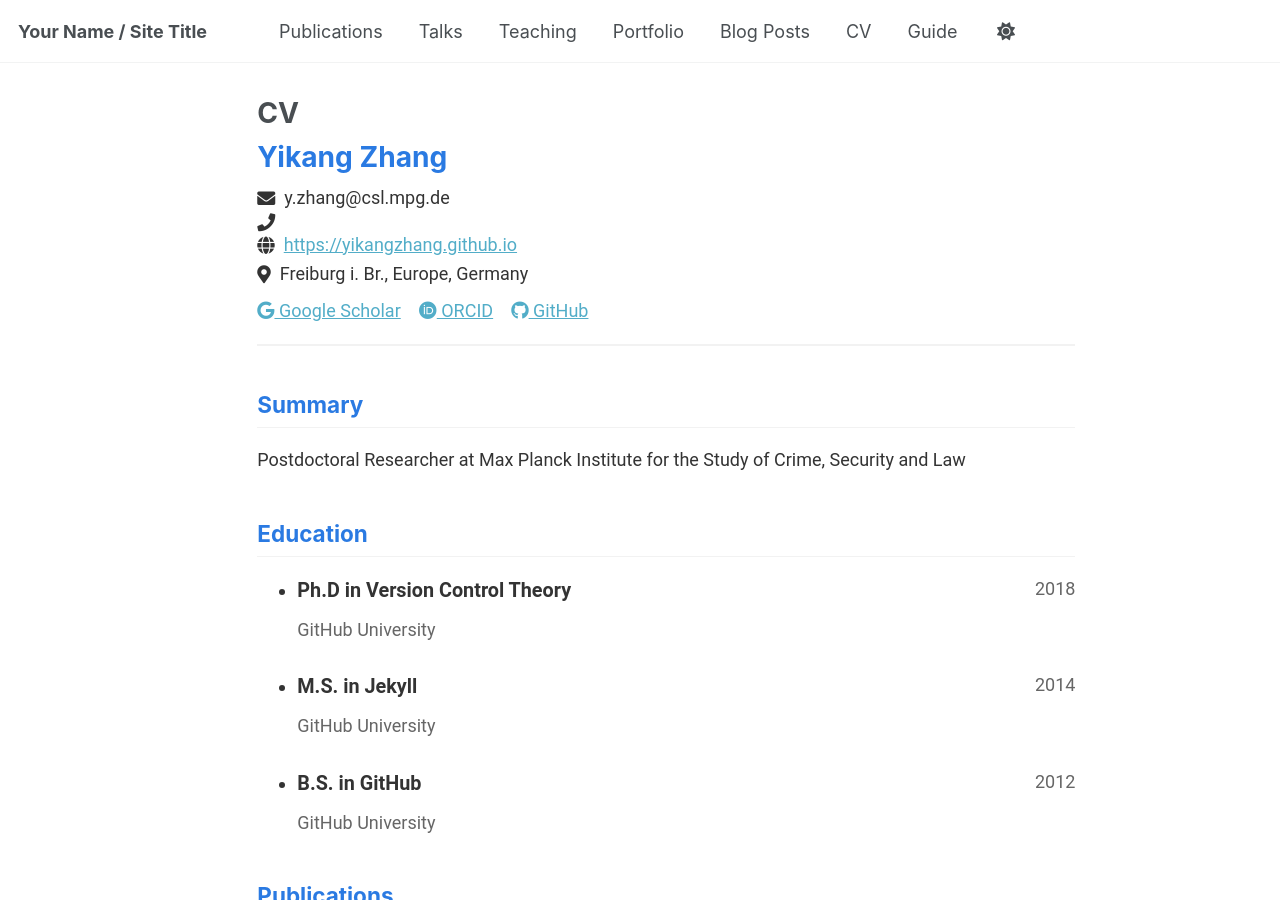
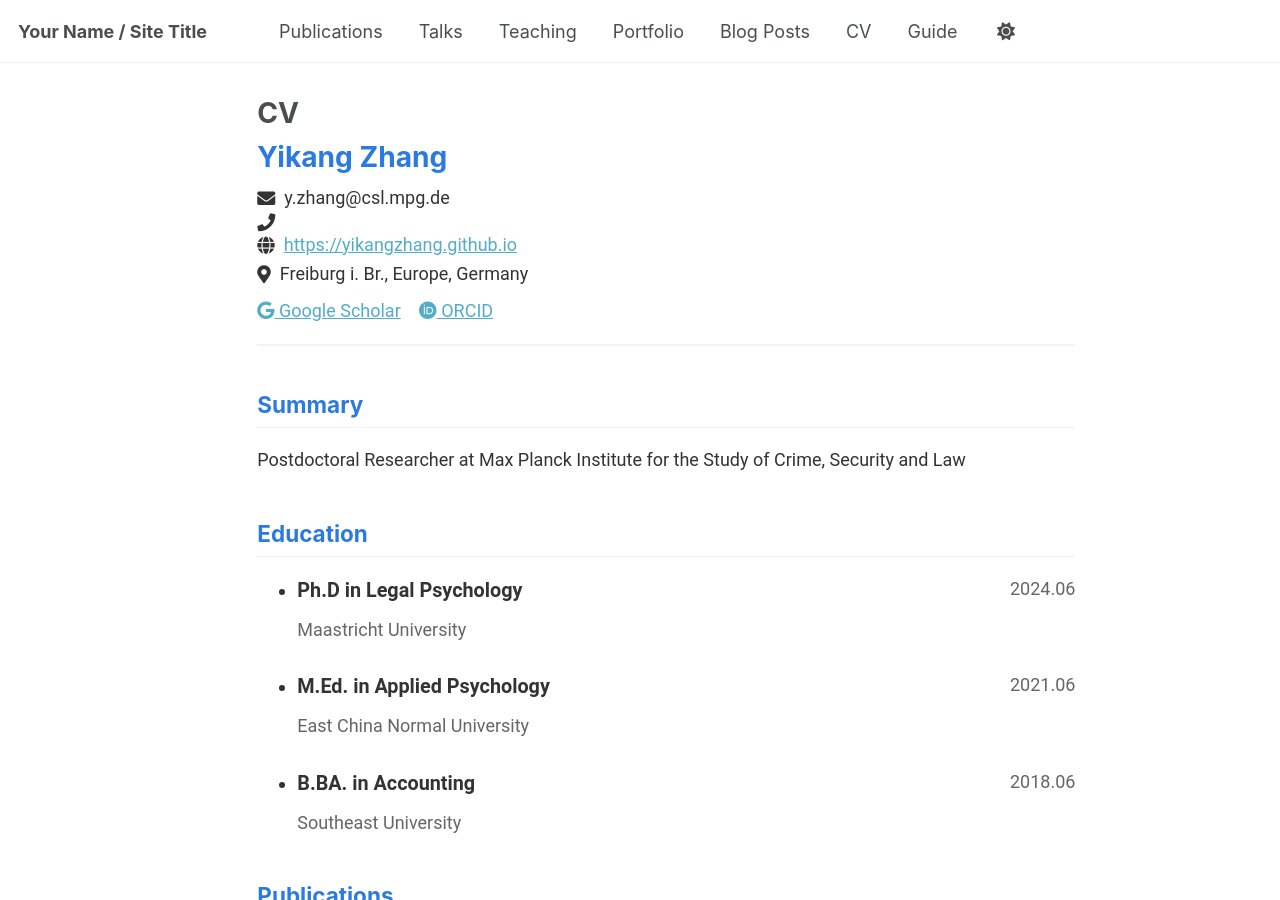
Before and after one commit to YikangZhang/YikangZhang.github.io, a Jekyll site: the page built from _pages/cv-json.md, in a window 1280 px wide and 900 px high. Built offline with Jekyll 4.4.1, drawn with Linux system fonts in a browser that asks for light colours.

Commit message:
Update cv.json

```diff
--- a/_data/cv.json
+++ b/_data/cv.json
@@ -7,7 +7,7 @@
     "summary": "Postdoctoral Researcher at Max Planck Institute for the Study of Crime, Security and Law",
     "location": {
       "Günterstalstr. 73": "",
-      "postcode": "79100",
+      "postalCode": "79100",
       "city": "Freiburg i. Br.",
       "countryCode": "Germany",
       "region": "Europe"
@@ -15,47 +15,42 @@
     "profiles": [
       {
         "network": "Google Scholar",
-        "username": "",
-        "url": "https://scholar.google.com/citations?user=PS_CX0AAAAAJ"
+        "username": "Yikang Zhang",
+        "url": "https://scholar.google.com/citations?user=M9gnuAgAAAAJ&hl=en&oi=ao"
       },
       {
         "network": "ORCID",
-        "username": "",
-        "url": "http://orcid.org/yourorcidurl"
-      },
-      {
-        "network": "GitHub",
-        "username": "academicpages",
-        "url": "https://github.com/academicpages"
+        "username": "Yikang Zhang",
+        "url": "https://orcid.org/0000-0001-5173-562X"
       }
     ]
   },
   "work": [],
   "education": [
     {
-      "institution": "GitHub University",
-      "area": "Ph.D in Version Control Theory",
+      "institution": "Maastricht University",
+      "area": "Ph.D in Legal Psychology",
       "studyType": "",
-      "startDate": "",
-      "endDate": "2018",
+      "startDate": "2021.09",
+      "endDate": "2024.06",
       "gpa": null,
       "courses": []
     },
     {
-      "institution": "GitHub University",
-      "area": "M.S. in Jekyll",
+      "institution": "East China Normal University",
+      "area": "M.Ed. in Applied Psychology",
       "studyType": "",
-      "startDate": "",
-      "endDate": "2014",
+      "startDate": "2018.09",
+      "endDate": "2021.06",
       "gpa": null,
       "courses": []
     },
     {
-      "institution": "GitHub University",
-      "area": "B.S. in GitHub",
+      "institution": "Southeast University",
+      "area": "B.BA. in Accounting",
       "studyType": "",
-      "startDate": "",
-      "endDate": "2012",
+      "startDate": "2014.09",
+      "endDate": "2018.06",
       "gpa": null,
       "courses": []
     }
```
